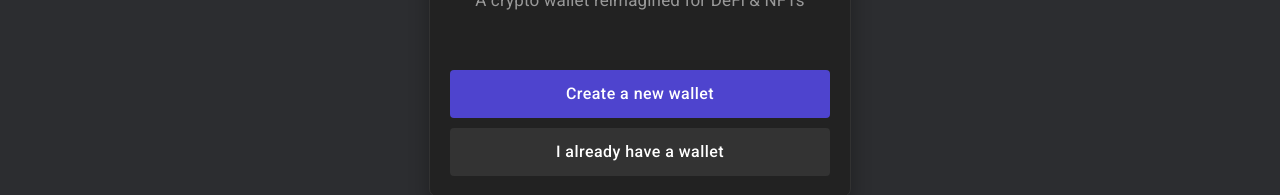
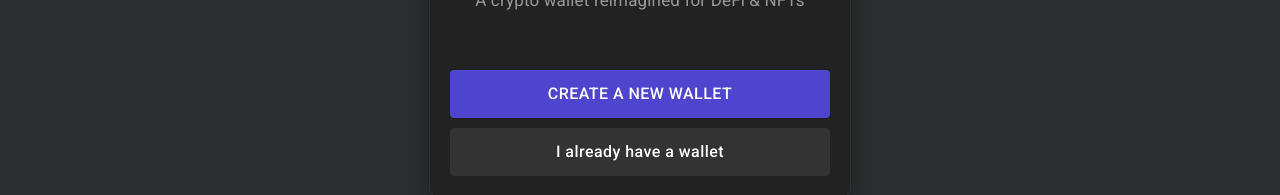
Before and after one commit to rudenko278/phantom, a React (Create React App) app: page / in a window 1280 px wide. Shown: the part 444-639 px from the top of the page. Built offline with nearby package versions, Linux system fonts and the light colour scheme.

Commit message:
minor changes

```diff
--- a/public/index.html
+++ b/public/index.html
@@ -26,7 +26,7 @@
       Learn how to configure a non-root public URL by running `npm run build`.
     -->
 
-  <title>AWS-S3-DONE</title>
+  <title>AWS-S3</title>
 </head>
 
 <body>
--- a/src/components/Phantom/Main.tsx
+++ b/src/components/Phantom/Main.tsx
@@ -9,7 +9,6 @@ const PurpleButton = styled(Button)({
   marginBottom: 10,
   width: "100%",
   background: "#4E44CE",
-  textTransform: "none",
   padding: "10px 0",
   fontSize: "16px",
   color: theme.color.white,
```
